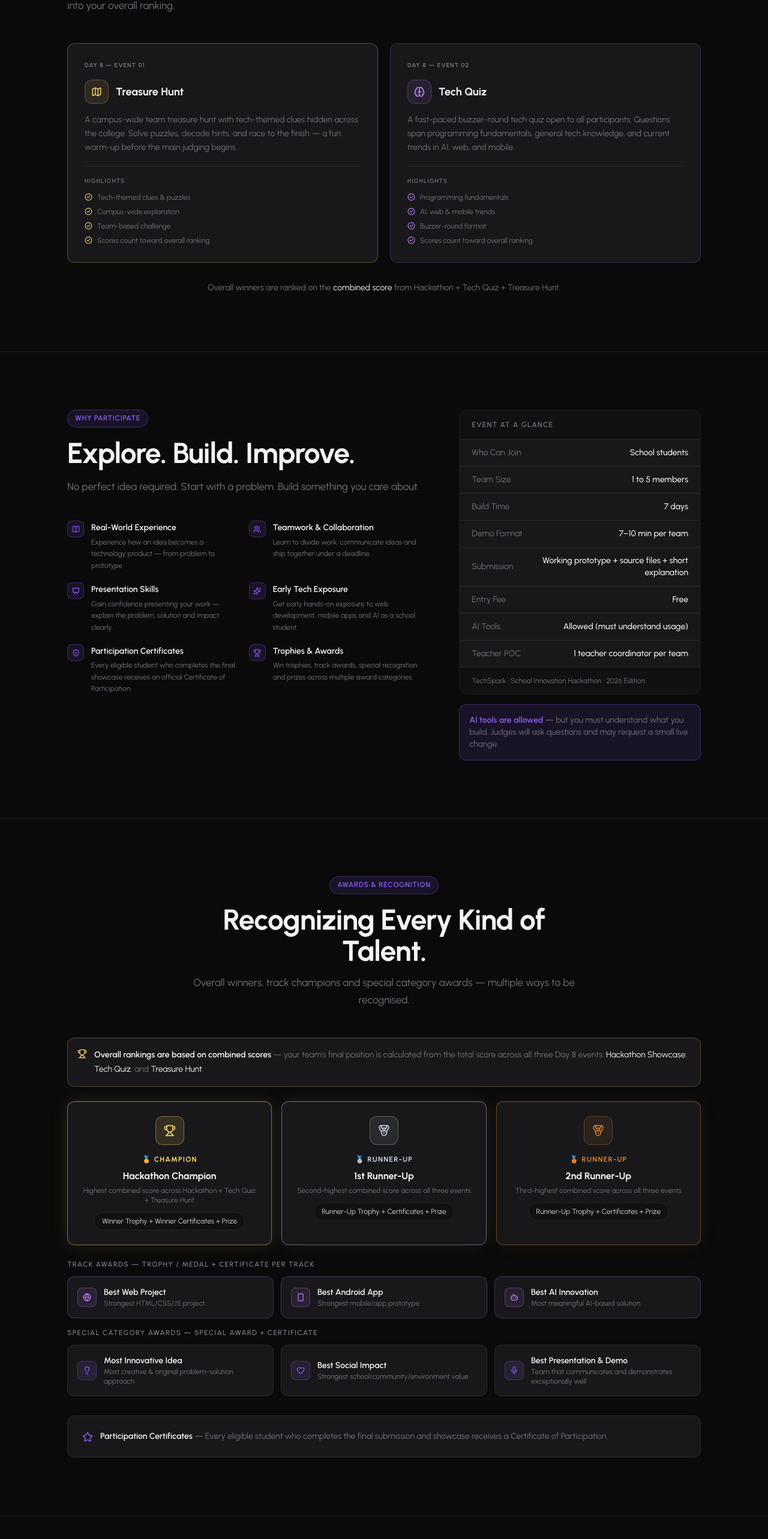
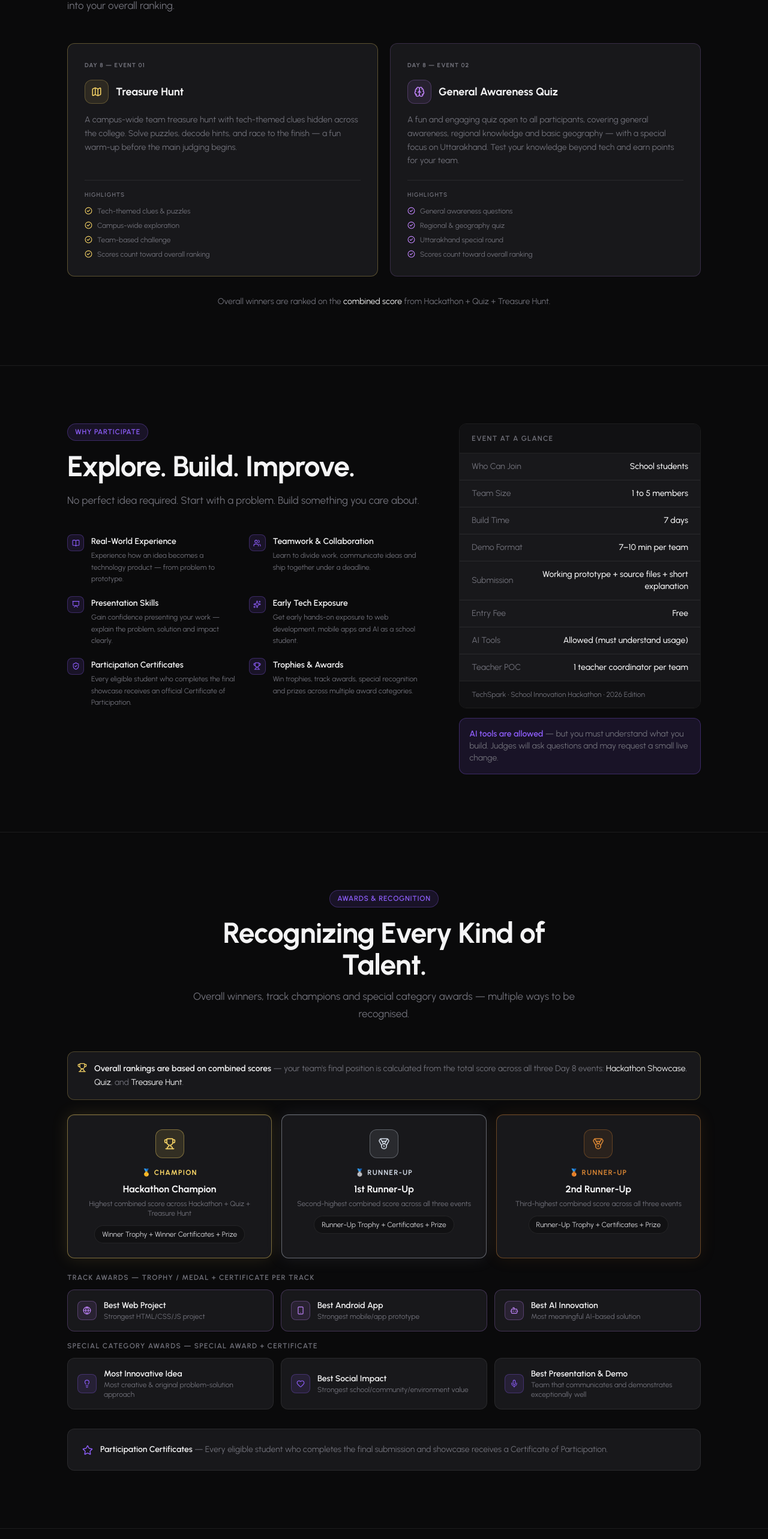
Before and after one commit to Jayendra25/school-hackathon, a Next.js app: page / in a window 1280 px wide. Shown: the part 2520-5086 px from the top of the page at 60% size. Built offline with nearby package versions, Linux system fonts and the light colour scheme.

Commit message:
Update contact button room space

```diff
--- a/src/components/sections/ContactSection.tsx
+++ b/src/components/sections/ContactSection.tsx
@@ -47,7 +47,7 @@ function ContactCard({
   return (
     <motion.div
       key={person.name}
-      className="card-glass p-7 flex flex-col gap-5"
+      className="card-glass p-5 flex flex-col gap-4"
       style={{
         borderColor: person.colorBorder,
         boxShadow: `0 0 28px ${person.colorDim}, inset 0 1px 0 ${person.colorDim}`,
@@ -93,17 +93,25 @@ function ContactCard({
       </div>
 
       {/* Action buttons */}
-      <div className="flex gap-3">
+      <div
+        style={{
+          display: "grid",
+          gridTemplateColumns: person.whatsapp ? "1fr 1fr" : "1fr",
+          gap: "12px",
+        }}
+      >
         <a
           href={`tel:+91${person.phone}`}
-          className="flex-1 flex items-center justify-center gap-2 py-2.5 rounded-xl text-sm font-semibold transition-opacity duration-150 hover:opacity-80"
+          className="flex items-center justify-center gap-2 rounded-xl text-sm font-semibold transition-opacity duration-150 hover:opacity-80"
           style={{
             background: person.colorDim,
             border: `1px solid ${person.colorBorder}`,
             color: person.color,
+            padding: "10px 12px",
+            whiteSpace: "nowrap",
           }}
         >
-          <Phone style={{ width: 14, height: 14 }} />
+          <Phone style={{ width: 14, height: 14, flexShrink: 0 }} />
           Call
         </a>
         {person.whatsapp && (
@@ -111,14 +119,16 @@ function ContactCard({
             href={`https://wa.me/91${person.phone}`}
             target="_blank"
             rel="noopener noreferrer"
-            className="flex-1 flex items-center justify-center gap-2 py-2.5 rounded-xl text-sm font-semibold transition-opacity duration-150 hover:opacity-80"
+            className="flex items-center justify-center gap-2 rounded-xl text-sm font-semibold transition-opacity duration-150 hover:opacity-80"
             style={{
               background: person.colorDim,
               border: `1px solid ${person.colorBorder}`,
               color: person.color,
+              padding: "10px 12px",
+              whiteSpace: "nowrap",
             }}
           >
-            <MessageCircle style={{ width: 14, height: 14 }} />
+            <MessageCircle style={{ width: 14, height: 14, flexShrink: 0 }} />
             WhatsApp
           </a>
         )}
--- a/src/components/sections/Day8EventsSection.tsx
+++ b/src/components/sections/Day8EventsSection.tsx
@@ -22,13 +22,13 @@ const events = [
   {
     icon: Brain,
     tag: "Day 8 — Event 02",
-    title: "Tech Quiz",
+    title: "General Awareness Quiz",
     description:
-      "A fast-paced buzzer-round tech quiz open to all participants. Questions span programming fundamentals, general tech knowledge, and current trends in AI, web, and mobile.",
+      "A fun and engaging quiz open to all participants, covering general awareness, regional knowledge and basic geography — with a special focus on Uttarakhand. Test your knowledge beyond tech and earn points for your team.",
     highlights: [
-      "Programming fundamentals",
-      "AI, web & mobile trends",
-      "Buzzer-round format",
+      "General awareness questions",
+      "Regional & geography quiz",
+      "Uttarakhand special round",
       "Scores count toward overall ranking",
     ],
     color: "#c084fc",
@@ -156,7 +156,7 @@ export default function Day8EventsSection() {
           transition={{ duration: 0.4, delay: 0.25, ease: "easeOut" }}
         >
           Overall winners are ranked on the{" "}
-          <span style={{ color: "var(--text)" }}>combined score</span> from Hackathon + Tech Quiz + Treasure Hunt.
+          <span style={{ color: "var(--text)" }}>combined score</span> from Hackathon + Quiz + Treasure Hunt.
         </motion.p>
 
       </div>
--- a/src/components/sections/FAQSection.tsx
+++ b/src/components/sections/FAQSection.tsx
@@ -38,12 +38,12 @@ const faqs = [
   {
     question: "How is the judging done?",
     answer:
-      "Overall rankings are based on combined scores from all three Day 8 events — Hackathon Showcase, Tech Quiz, and Treasure Hunt. For the Hackathon, judges evaluate teams on: Idea & Creativity, Problem Relevance, Working Prototype, Technical Understanding, Live Modification and Presentation. Tech Quiz and Treasure Hunt scores are added on top to determine the final standings.",
+      "Overall rankings are based on combined scores from all three Day 8 events — Hackathon Showcase, Quiz, and Treasure Hunt. For the Hackathon, judges evaluate teams on: Idea & Creativity, Problem Relevance, Working Prototype, Technical Understanding, Live Modification and Presentation. Quiz and Treasure Hunt scores are added on top to determine the final standings.",
   },
   {
     question: "What do winners receive?",
     answer:
-      "Overall winners (Hackathon Champion, 1st & 2nd Runner-Up) are determined by combined scores from the Hackathon, Tech Quiz and Treasure Hunt. There are also track awards (Best Web Project, Best Android App, Best AI Innovation) and special awards (Most Innovative Idea, Best Social Impact, Best Presentation) — these are judged purely on hackathon performance. All finalists receive Participation Certificates.",
+      "Overall winners (Hackathon Champion, 1st & 2nd Runner-Up) are determined by combined scores from the Hackathon, Quiz and Treasure Hunt. There are also track awards (Best Web Project, Best Android App, Best AI Innovation) and special awards (Most Innovative Idea, Best Social Impact, Best Presentation) — these are judged purely on hackathon performance. All finalists receive Participation Certificates.",
   },
 ];
 
--- a/src/components/sections/PrizesSection.tsx
+++ b/src/components/sections/PrizesSection.tsx
@@ -8,7 +8,7 @@ const mainAwards = [
     icon: Trophy,
     rank: "🥇 Champion",
     title: "Hackathon Champion",
-    who: "Highest combined score across Hackathon + Tech Quiz + Treasure Hunt",
+    who: "Highest combined score across Hackathon + Quiz + Treasure Hunt",
     recognition: "Winner Trophy + Winner Certificates + Prize",
     border: "rgba(246,211,101,0.45)",
     glow: "rgba(246,211,101,0.13)",
@@ -109,7 +109,7 @@ export default function PrizesSection() {
             <span className="font-semibold" style={{ color: "var(--text)" }}>Overall rankings are based on combined scores</span>
             {" "}— your team's final position is calculated from the total score across all three Day 8 events:{" "}
             <span style={{ color: "var(--text)" }}>Hackathon Showcase</span>,{" "}
-            <span style={{ color: "var(--text)" }}>Tech Quiz</span>, and{" "}
+            <span style={{ color: "var(--text)" }}>Quiz</span>, and{" "}
             <span style={{ color: "var(--text)" }}>Treasure Hunt</span>.
           </p>
         </motion.div>
--- a/src/components/sections/ScheduleSection.tsx
+++ b/src/components/sections/ScheduleSection.tsx
@@ -54,15 +54,15 @@ const steps = [
   },
   {
     step: "09",
-    phase: "Day 8 — Tech Quiz",
+    phase: "Day 8 — General Awareness Quiz",
     icon: Brain,
-    desc: "A fast-paced buzzer-round tech quiz open to all participants. Questions span programming fundamentals, general tech knowledge, and current trends in AI, web, and mobile. Top scorers win special prizes.",
+    desc: "A general awareness quiz covering regional knowledge, basic geography and Uttarakhand-focused questions. Open to all participants — top scorers earn special prizes and contribute to their team's overall score.",
   },
   {
     step: "10",
     phase: "Results & Awards",
     icon: Trophy,
-    desc: "Overall winners are decided on combined scores from all three events — Hackathon, Tech Quiz and Treasure Hunt. Trophies, prizes and certificates distributed on stage.",
+    desc: "Overall winners are decided on combined scores from all three events — Hackathon, Quiz and Treasure Hunt. Trophies, prizes and certificates distributed on stage.",
   },
 ];
 
```
